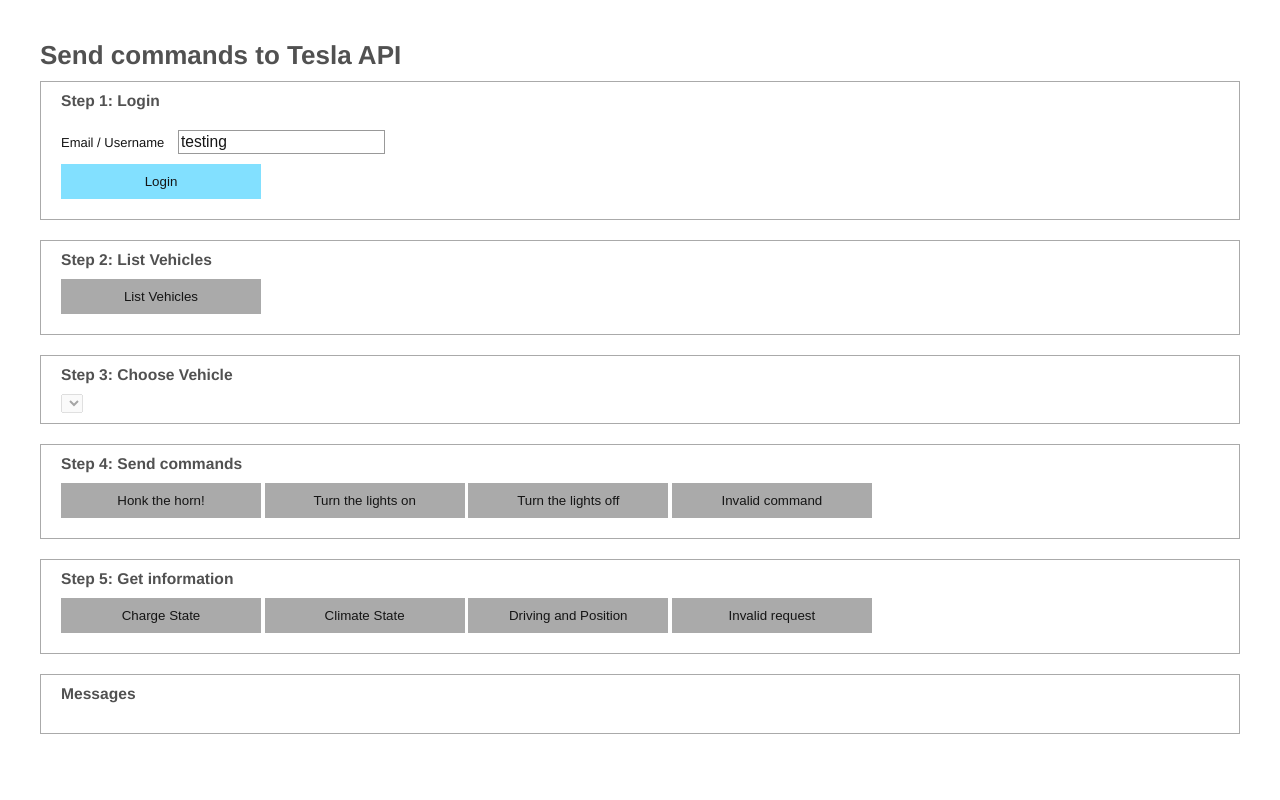
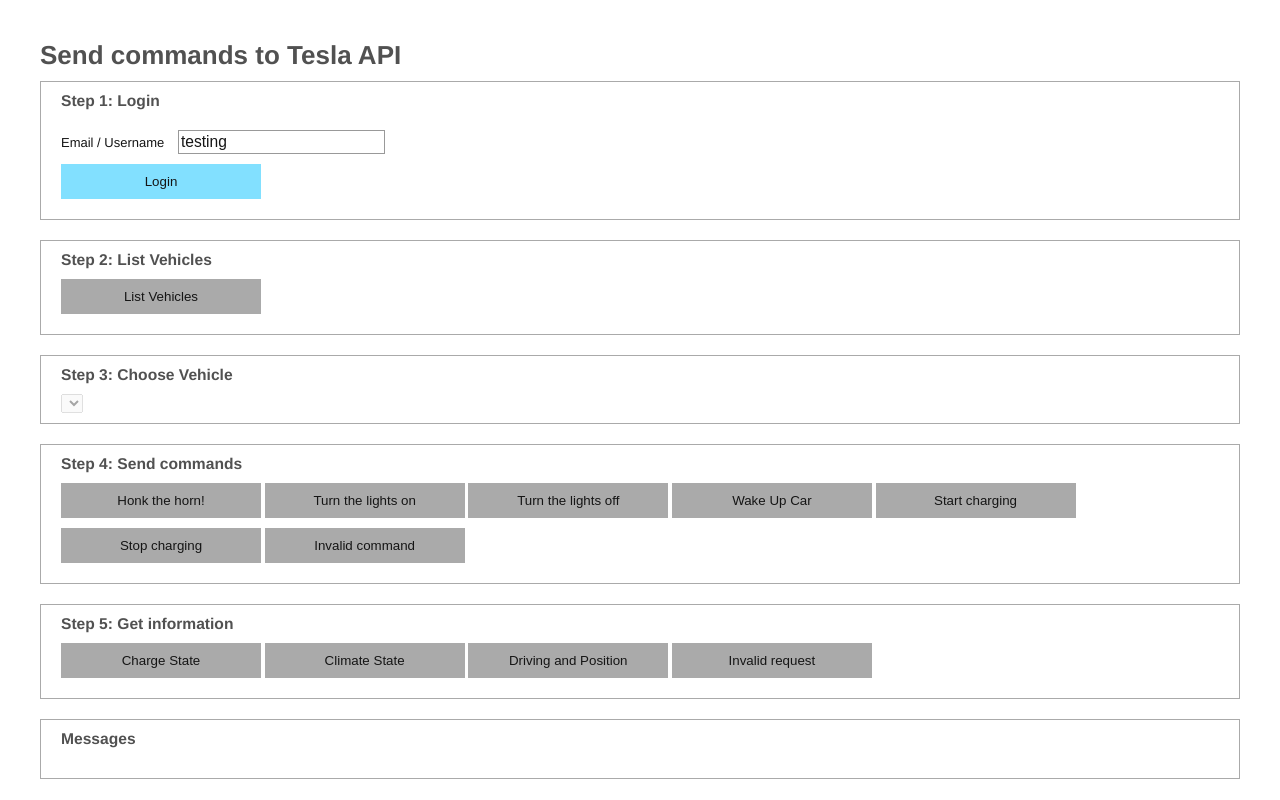
Before and after one commit to headforwards/tesla-simulator-examples, a plain HTML site: page javascript/raw/index.html in a window 1280 px wide. Drawn offline with Linux system fonts and the light colour scheme.

Commit message:
develop: add buttons for Rich's commands:
wake_up, start_charging, stop_charging

```diff
--- a/javascript/raw/index.html
+++ b/javascript/raw/index.html
@@ -32,6 +32,9 @@
             <button disabled class="action" onclick="sendCommand('honk_horn')">Honk the horn!</button>
             <button disabled class="action" onclick="sendCommand('lights_on')">Turn the lights on</button>
             <button disabled class="action" onclick="sendCommand('lights_off')">Turn the lights off</button>
+            <button disabled class="action" onclick="sendCommand('wake_up')">Wake Up Car</button>
+            <button disabled class="action" onclick="sendCommand('start_charging')">Start charging</button>
+            <button disabled class="action" onclick="sendCommand('stop_charging')">Stop charging</button>
             <button disabled class="action" onclick="sendCommand('invalid')">Invalid command</button>
         </div>
          <div class="wrapper step-5">
```
